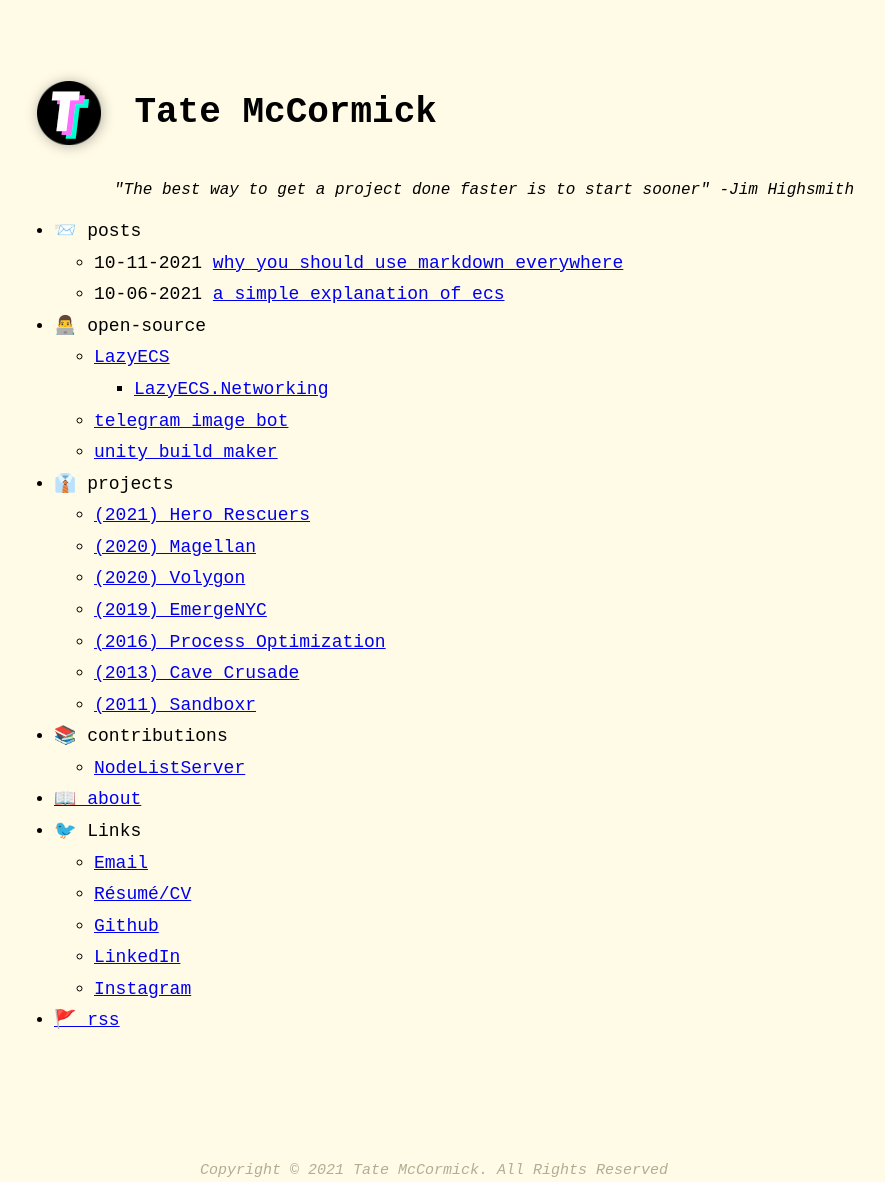
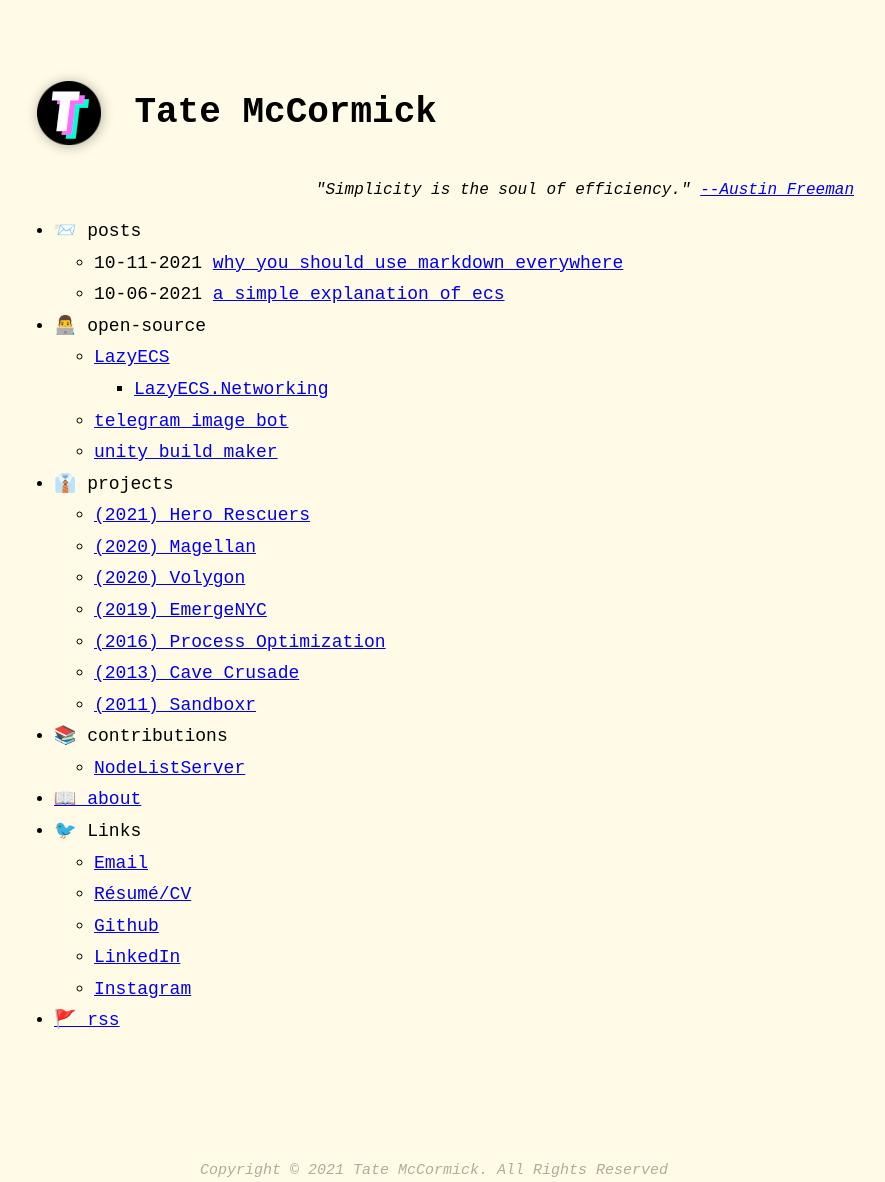
Before and after one commit to tatelax/tatelax.github.io, a Jekyll site: the page built from index.markdown, in a window 1280 px wide. Shown: the whole page, without its empty margins (206-1091 px from the left). Built offline with Jekyll 4.4.1, drawn with Linux system fonts in a browser that asks for light colours.

Commit message:
Update site description

```diff
--- a/_config.yml
+++ b/_config.yml
@@ -21,7 +21,9 @@
 title: Tate McCormick
 email: tatelax@gmail.com
 description: >- # this means to ignore newlines until "baseurl:"
-  "The best way to get a project done faster is to start sooner" -Jim Highsmith
+  "Simplicity is the soul of efficiency."
+description_link: "https://vanderburg.org/etc/quotes/freeman-simplicity/"
+description_link_text: "--Austin Freeman"
 baseurl: "" # the subpath of your site, e.g. /blog
 url: "https://tate.sh" # the base hostname & protocol for your site, e.g. http://example.com
 twitter_username:
--- a/_data/menu.yml
+++ b/_data/menu.yml
@@ -6,7 +6,7 @@ entries:
     post_list:
       limit: 5
       show_more: true
-      show_more_text: See archive...
+      show_more_text: All Posts...
       show_more_url: archive.html
 
   - title: 👨‍💻 open-source
--- a/_layouts/home.html
+++ b/_layouts/home.html
@@ -12,7 +12,7 @@ layout: default
   </div>
 
   {%-if site.theme_config.show_description-%}
-    <p style="font-size:89%; text-align: right;"><i>{{ site.description }}</i></p>
+    <p style="font-size:89%; text-align: right;"><i>{{ site.description }} <a href={{ site.description_link }} target="_blank">{{ site.description_link_text }}</a></i></p>
   {%-endif-%}
 
 </header>
```
